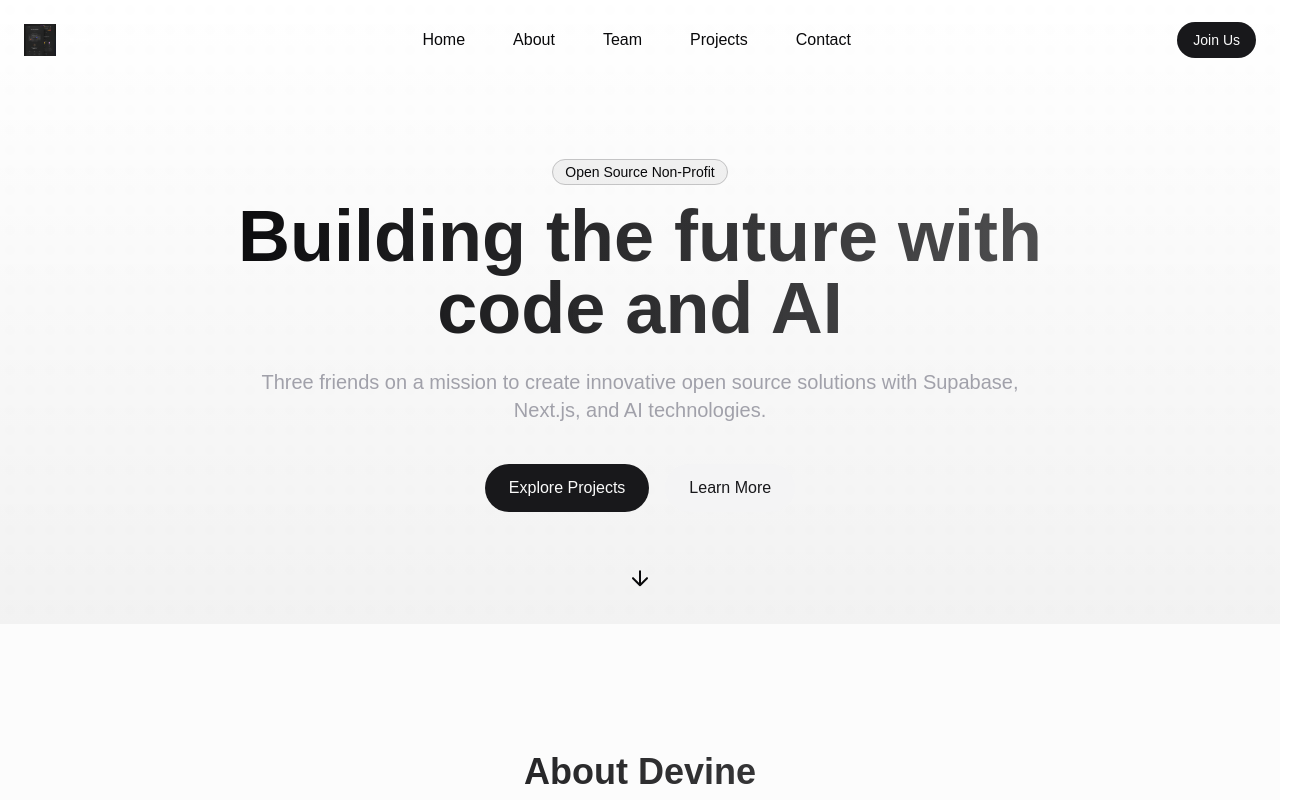
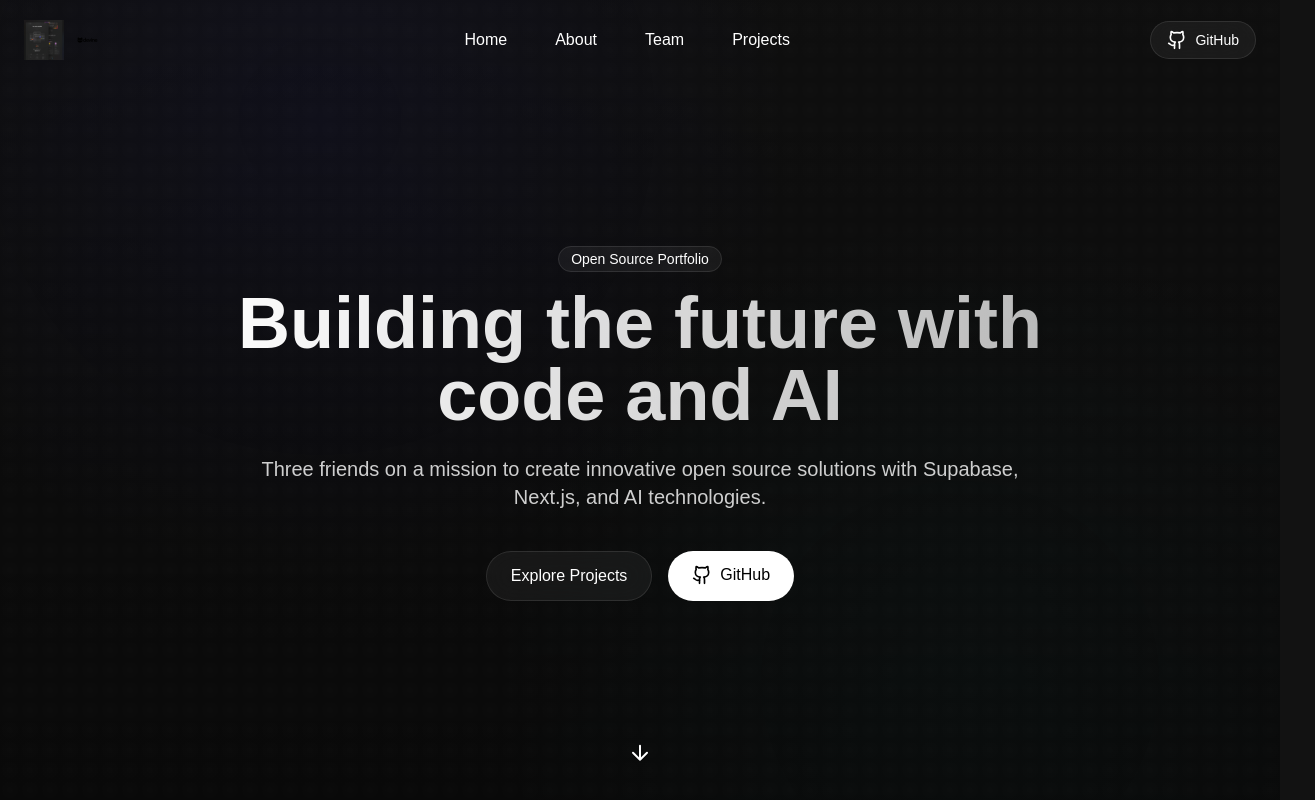
Before and after one commit to lemesvini/portfolio, a React (Vite) app: page / in a window 1280 px wide. Shown: the top 800 px of the page, 1315 px wide, since content can reach past the window. Built offline with nearby package versions, Linux system fonts and the light colour scheme; a web font is replaced by a local one.

Commit message:
Refactor: Update UI and content
- Updated logo, removed contact section, and adjusted styling for a portfolio-style website.
- Modified hero section and overall design to match the provided example.

```diff
--- a/index.html
+++ b/index.html
@@ -1,23 +1,23 @@
 
 <!DOCTYPE html>
-<html lang="en">
+<html lang="en" class="dark">
   <head>
     <meta charset="UTF-8" />
     <meta name="viewport" content="width=device-width, initial-scale=1.0" />
     <title>Devine - Open Source Creators</title>
-    <meta name="description" content="Devine is an open source non-profit organization where João, Higor, and Vini build tech with AI and code." />
+    <meta name="description" content="Devine is an open source portfolio showcasing projects by João, Higor, and Vini built with AI, Next.js, and Supabase." />
     <meta name="author" content="Devine" />
 
     <link rel="icon" href="/public/lovable-uploads/7f433aee-d1b3-4950-8833-ba121c335c98.png" type="image/png" />
     <link href="https://api.fontshare.com/v2/css?f[]=satoshi@400,500,700&display=swap" rel="stylesheet">
 
     <meta property="og:title" content="Devine - Open Source Creators" />
-    <meta property="og:description" content="Devine is an open source non-profit organization where João, Higor, and Vini build tech with AI and code." />
+    <meta property="og:description" content="Devine is an open source portfolio showcasing projects by João, Higor, and Vini built with AI, Next.js, and Supabase." />
     <meta property="og:type" content="website" />
     <meta property="og:image" content="https://lovable.dev/opengraph-image-p98pqg.png" />
 
     <meta name="twitter:card" content="summary_large_image" />
-    <meta name="twitter:site" content="@lovable_dev" />
+    <meta name="twitter:site" content="@devine_dev" />
     <meta name="twitter:image" content="https://lovable.dev/opengraph-image-p98pqg.png" />
   </head>
 
--- a/src/components/Footer.tsx
+++ b/src/components/Footer.tsx
@@ -2,135 +2,61 @@
 import { motion } from "framer-motion";
 
 const Footer = () => {
+  const currentYear = new Date().getFullYear();
+
   return (
-    <footer className="bg-secondary/30 py-12 md:py-16">
+    <footer className="py-12 relative">
       <div className="container mx-auto px-4 md:px-6">
-        <div className="grid grid-cols-1 md:grid-cols-4 gap-8">
-          <div className="md:col-span-1">
-            <motion.a
-              href="#"
-              className="flex items-center gap-2 mb-4"
-              whileHover={{ scale: 1.05 }}
-              whileTap={{ scale: 0.95 }}
+        <div className="flex flex-col items-center">
+          <motion.div
+            className="flex items-center gap-2 mb-6"
+            initial={{ opacity: 0, y: 20 }}
+            whileInView={{ opacity: 1, y: 0 }}
+            viewport={{ once: true }}
+            transition={{ duration: 0.5 }}
           >
             <img
               src="/public/lovable-uploads/7f433aee-d1b3-4950-8833-ba121c335c98.png"
               alt="Devine Logo"
-                className="h-8 w-8"
+              className="h-10 w-10"
             />
             <img
-                src="/public/lovable-uploads/370e2637-66ca-4f0c-9085-f768057aa3c6.png"
+              src="/public/lovable-uploads/f73ef3aa-e2f4-46e7-9526-b71060400587.png"
               alt="Devine"
-                className="h-8 hidden dark:block"
+              className="h-8"
             />
-              <img
-                src="/public/lovable-uploads/a3610741-2d70-4b1e-98cd-2b831c66e7b3.png"
-                alt="Devine"
-                className="h-8 block dark:hidden"
-              />
-            </motion.a>
+          </motion.div>
 
-            <p className="text-muted-foreground mb-4 max-w-xs">
-              An open source non-profit organization focused on building innovative technology with AI and code.
-            </p>
-
-            <div className="flex gap-4">
-              <motion.a
-                href="https://github.com"
-                target="_blank"
-                rel="noopener noreferrer"
-                className="p-2 rounded-full bg-background border border-border hover:bg-secondary text-foreground"
-                whileHover={{ y: -3, transition: { duration: 0.2 } }}
+          <motion.div
+            className="flex gap-6 mb-8"
+            initial={{ opacity: 0, y: 20 }}
+            whileInView={{ opacity: 1, y: 0 }}
+            viewport={{ once: true }}
+            transition={{ duration: 0.5, delay: 0.1 }}
           >
-                <svg xmlns="http://www.w3.org/2000/svg" width="18" height="18" viewBox="0 0 24 24" fill="none" stroke="currentColor" strokeWidth="2" strokeLinecap="round" strokeLinejoin="round">
+            <a href="https://github.com/devine-org" target="_blank" rel="noopener noreferrer" className="text-white/70 hover:text-white transition-colors">
+              <svg xmlns="http://www.w3.org/2000/svg" width="24" height="24" viewBox="0 0 24 24" fill="none" stroke="currentColor" strokeWidth="2" strokeLinecap="round" strokeLinejoin="round">
                 <path d="M15 22v-4a4.8 4.8 0 0 0-1-3.5c3 0 6-2 6-5.5.08-1.25-.27-2.48-1-3.5.28-1.15.28-2.35 0-3.5 0 0-1 0-3 1.5-2.64-.5-5.36-.5-8 0C6 2 5 2 5 2c-.3 1.15-.3 2.35 0 3.5A5.403 5.403 0 0 0 4 9c0 3.5 3 5.5 6 5.5-.39.49-.68 1.05-.85 1.65-.17.6-.22 1.23-.15 1.85v4"></path>
                 <path d="M9 18c-4.51 2-5-2-7-2"></path>
               </svg>
-              </motion.a>
-
-              <motion.a
-                href="https://twitter.com"
-                target="_blank"
-                rel="noopener noreferrer"
-                className="p-2 rounded-full bg-background border border-border hover:bg-secondary text-foreground"
-                whileHover={{ y: -3, transition: { duration: 0.2 } }}
-              >
-                <svg xmlns="http://www.w3.org/2000/svg" width="18" height="18" viewBox="0 0 24 24" fill="none" stroke="currentColor" strokeWidth="2" strokeLinecap="round" strokeLinejoin="round">
+            </a>
+            <a href="https://twitter.com" target="_blank" rel="noopener noreferrer" className="text-white/70 hover:text-white transition-colors">
+              <svg xmlns="http://www.w3.org/2000/svg" width="24" height="24" viewBox="0 0 24 24" fill="none" stroke="currentColor" strokeWidth="2" strokeLinecap="round" strokeLinejoin="round">
                 <path d="M22 4s-.7 2.1-2 3.4c1.6 10-9.4 17.3-18 11.6 2.2.1 4.4-.6 6-2C3 15.5.5 9.6 3 5c2.2 2.6 5.6 4.1 9 4-.9-4.2 4-6.6 7-3.8 1.1 0 3-1.2 3-1.2z"></path>
               </svg>
-              </motion.a>
+            </a>
+          </motion.div>
 
-              <motion.a
-                href="https://linkedin.com"
-                target="_blank"
-                rel="noopener noreferrer"
-                className="p-2 rounded-full bg-background border border-border hover:bg-secondary text-foreground"
-                whileHover={{ y: -3, transition: { duration: 0.2 } }}
+          <motion.div
+            className="text-center text-white/60 text-sm"
+            initial={{ opacity: 0, y: 20 }}
+            whileInView={{ opacity: 1, y: 0 }}
+            viewport={{ once: true }}
+            transition={{ duration: 0.5, delay: 0.2 }}
           >
-                <svg xmlns="http://www.w3.org/2000/svg" width="18" height="18" viewBox="0 0 24 24" fill="none" stroke="currentColor" strokeWidth="2" strokeLinecap="round" strokeLinejoin="round">
-                  <path d="M16 8a6 6 0 0 1 6 6v7h-4v-7a2 2 0 0 0-2-2 2 2 0 0 0-2 2v7h-4v-7a6 6 0 0 1 6-6z"></path>
-                  <rect x="2" y="9" width="4" height="12"></rect>
-                  <circle cx="4" cy="4" r="2"></circle>
-                </svg>
-              </motion.a>
-            </div>
-          </div>
-
-          <div>
-            <h3 className="text-lg font-semibold mb-4">Company</h3>
-            <ul className="space-y-2">
-              <li><a href="#about" className="text-muted-foreground hover:text-foreground transition-colors">About</a></li>
-              <li><a href="#team" className="text-muted-foreground hover:text-foreground transition-colors">Team</a></li>
-              <li><a href="#projects" className="text-muted-foreground hover:text-foreground transition-colors">Projects</a></li>
-              <li><a href="#contact" className="text-muted-foreground hover:text-foreground transition-colors">Contact</a></li>
-            </ul>
-          </div>
-
-          <div>
-            <h3 className="text-lg font-semibold mb-4">Resources</h3>
-            <ul className="space-y-2">
-              <li><a href="#" className="text-muted-foreground hover:text-foreground transition-colors">Documentation</a></li>
-              <li><a href="#" className="text-muted-foreground hover:text-foreground transition-colors">Blog</a></li>
-              <li><a href="#" className="text-muted-foreground hover:text-foreground transition-colors">Careers</a></li>
-              <li><a href="#" className="text-muted-foreground hover:text-foreground transition-colors">Terms of Service</a></li>
-            </ul>
-          </div>
-
-          <div>
-            <h3 className="text-lg font-semibold mb-4">Newsletter</h3>
-            <p className="text-muted-foreground mb-4">Stay updated with our latest projects and news.</p>
-
-            <div className="flex">
-              <input
-                type="email"
-                placeholder="Your email address"
-                className="px-4 py-2 rounded-l-lg border-y border-l border-border bg-secondary/30 focus:outline-none focus:ring-2 focus:ring-primary/30 flex-grow"
-              />
-              <motion.button
-                className="px-4 py-2 rounded-r-lg bg-primary text-primary-foreground font-medium transition-colors hover:bg-primary/90"
-                whileHover={{ scale: 1.05 }}
-                whileTap={{ scale: 0.95 }}
-              >
-                Subscribe
-              </motion.button>
-            </div>
-          </div>
-        </div>
-
-        <div className="mt-12 pt-6 border-t">
-          <p className="text-center text-muted-foreground text-sm">
-            © {new Date().getFullYear()} Devine. All rights reserved.
-            Built with
-            <svg
-              xmlns="http://www.w3.org/2000/svg"
-              className="inline-block h-4 w-4 text-red-500 mx-1"
-              viewBox="0 0 24 24"
-              fill="currentColor"
-            >
-              <path d="M12 21.35l-1.45-1.32C5.4 15.36 2 12.28 2 8.5 2 5.42 4.42 3 7.5 3c1.74 0 3.41.81 4.5 2.09C13.09 3.81 14.76 3 16.5 3 19.58 3 22 5.42 22 8.5c0 3.78-3.4 6.86-8.55 11.54L12 21.35z"/>
-            </svg>
-            by João, Higor, and Vini.
-          </p>
+            <p>© {currentYear} Devine. All rights reserved.</p>
+            <p className="mt-1">Open source collective by João, Higor, and Vini.</p>
+          </motion.div>
         </div>
       </div>
     </footer>
--- a/src/components/Hero.tsx
+++ b/src/components/Hero.tsx
@@ -3,17 +3,17 @@ import { motion } from "framer-motion";
 
 const Hero = () => {
   return (
-    <section id="home" className="relative pt-32 pb-20 md:pt-40 md:pb-28 overflow-hidden">
+    <section id="home" className="relative min-h-screen pt-32 pb-20 md:pt-40 md:pb-28 flex items-center overflow-hidden">
       <div className="absolute inset-0 hero-gradient -z-10"></div>
       <div
         className="absolute inset-0 -z-10 opacity-30"
         style={{
-          backgroundImage: 'radial-gradient(circle at center, rgba(0,0,0,0.01) 0%, rgba(0,0,0,0) 70%)',
+          backgroundImage: 'radial-gradient(circle at center, rgba(255,255,255,0.03) 0%, transparent 70%)',
           backgroundSize: '20px 20px'
         }}
       ></div>
 
-      <div className="container mx-auto px-4 md:px-6">
+      <div className="container mx-auto px-4 md:px-6 relative z-10">
         <div className="flex flex-col items-center text-center max-w-4xl mx-auto">
           <motion.div
             initial={{ opacity: 0, y: 20 }}
@@ -21,8 +21,8 @@ const Hero = () => {
             transition={{ duration: 0.5 }}
             className="mb-4"
           >
-            <span className="px-3 py-1 text-sm font-medium rounded-full border border-primary/20 bg-primary/5">
-              Open Source Non-Profit
+            <span className="px-3 py-1 text-sm font-medium rounded-full glass">
+              Open Source Portfolio
             </span>
           </motion.div>
 
@@ -36,7 +36,7 @@ const Hero = () => {
           </motion.h1>
 
           <motion.p
-            className="text-lg md:text-xl text-muted-foreground mb-10 max-w-3xl"
+            className="text-lg md:text-xl text-white/80 mb-10 max-w-3xl"
             initial={{ opacity: 0, y: 20 }}
             animate={{ opacity: 1, y: 0 }}
             transition={{ duration: 0.5, delay: 0.2 }}
@@ -53,7 +53,7 @@ const Hero = () => {
           >
             <motion.a
               href="#projects"
-              className="px-6 py-3 rounded-full bg-primary text-primary-foreground font-medium transition-colors hover:bg-primary/90"
+              className="px-6 py-3 rounded-full glass border border-white/10 font-medium transition-all hover:bg-white/10"
               whileHover={{ scale: 1.05 }}
               whileTap={{ scale: 0.95 }}
             >
@@ -61,12 +61,20 @@ const Hero = () => {
             </motion.a>
 
             <motion.a
-              href="#about"
-              className="px-6 py-3 rounded-full bg-secondary text-secondary-foreground font-medium transition-colors hover:bg-secondary/80"
+              href="https://github.com/devine-org"
+              target="_blank"
+              rel="noopener noreferrer"
+              className="px-6 py-3 rounded-full bg-white text-black font-medium transition-colors hover:bg-white/90"
               whileHover={{ scale: 1.05 }}
               whileTap={{ scale: 0.95 }}
             >
-              Learn More
+              <span className="flex items-center">
+                <svg xmlns="http://www.w3.org/2000/svg" width="20" height="20" viewBox="0 0 24 24" fill="none" stroke="currentColor" strokeWidth="2" strokeLinecap="round" strokeLinejoin="round" className="mr-2">
+                  <path d="M15 22v-4a4.8 4.8 0 0 0-1-3.5c3 0 6-2 6-5.5.08-1.25-.27-2.48-1-3.5.28-1.15.28-2.35 0-3.5 0 0-1 0-3 1.5-2.64-.5-5.36-.5-8 0C6 2 5 2 5 2c-.3 1.15-.3 2.35 0 3.5A5.403 5.403 0 0 0 4 9c0 3.5 3 5.5 6 5.5-.39.49-.68 1.05-.85 1.65-.17.6-.22 1.23-.15 1.85v4"></path>
+                  <path d="M9 18c-4.51 2-5-2-7-2"></path>
+                </svg>
+                GitHub
+              </span>
             </motion.a>
           </motion.div>
         </div>
--- a/src/components/Navbar.tsx
+++ b/src/components/Navbar.tsx
@@ -4,6 +4,7 @@ import { motion, useScroll, useTransform } from "framer-motion";
 
 const Navbar = () => {
   const [isScrolled, setIsScrolled] = useState(false);
+  const [isMobileMenuOpen, setIsMobileMenuOpen] = useState(false);
   const { scrollY } = useScroll();
 
   const navbarPosition = useTransform(
@@ -27,10 +28,14 @@ const Navbar = () => {
     return () => window.removeEventListener("scroll", handleScroll);
   }, []);
 
+  const toggleMobileMenu = () => {
+    setIsMobileMenuOpen(!isMobileMenuOpen);
+  };
+
   return (
     <motion.header
       className={`fixed top-0 z-50 w-full transition-all duration-300 ${
-        isScrolled ? "py-3 bg-background/80 backdrop-blur-lg border-b" : "py-5"
+        isScrolled ? "py-3 glass border-b border-white/10" : "py-5"
       }`}
       initial={{ opacity: 0, y: -20 }}
       animate={{ opacity: 1, y: 0 }}
@@ -52,15 +57,15 @@ const Navbar = () => {
           <img
             src="/public/lovable-uploads/7f433aee-d1b3-4950-8833-ba121c335c98.png"
             alt="Devine Logo"
-            className="h-8 w-8"
+            className="h-10 w-10"
           />
           <img
-            src="/public/lovable-uploads/370e2637-66ca-4f0c-9085-f768057aa3c6.png"
+            src="/public/lovable-uploads/f73ef3aa-e2f4-46e7-9526-b71060400587.png"
             alt="Devine"
             className="h-8 hidden dark:block"
           />
           <img
-            src="/public/lovable-uploads/a3610741-2d70-4b1e-98cd-2b831c66e7b3.png"
+            src="/public/lovable-uploads/d023f1f0-131d-4421-9c62-ca137a6b0e53.png"
             alt="Devine"
             className="h-8 block dark:hidden"
           />
@@ -71,19 +76,27 @@ const Navbar = () => {
           <a href="#about" className="nav-item">About</a>
           <a href="#team" className="nav-item">Team</a>
           <a href="#projects" className="nav-item">Projects</a>
-          <a href="#contact" className="nav-item">Contact</a>
         </nav>
 
         <motion.a
-          href="#contact"
-          className="hidden md:flex items-center px-4 py-2 rounded-full bg-primary text-primary-foreground text-sm font-medium transition-colors hover:bg-primary/90"
+          href="https://github.com/devine-org"
+          target="_blank"
+          rel="noopener noreferrer"
+          className="hidden md:flex items-center px-4 py-2 rounded-full glass text-sm font-medium transition-all hover:bg-white/10"
           whileHover={{ scale: 1.05 }}
           whileTap={{ scale: 0.95 }}
         >
-          Join Us
+          <svg xmlns="http://www.w3.org/2000/svg" width="20" height="20" viewBox="0 0 24 24" fill="none" stroke="currentColor" strokeWidth="2" strokeLinecap="round" strokeLinejoin="round" className="mr-2">
+            <path d="M15 22v-4a4.8 4.8 0 0 0-1-3.5c3 0 6-2 6-5.5.08-1.25-.27-2.48-1-3.5.28-1.15.28-2.35 0-3.5 0 0-1 0-3 1.5-2.64-.5-5.36-.5-8 0C6 2 5 2 5 2c-.3 1.15-.3 2.35 0 3.5A5.403 5.403 0 0 0 4 9c0 3.5 3 5.5 6 5.5-.39.49-.68 1.05-.85 1.65-.17.6-.22 1.23-.15 1.85v4"></path>
+            <path d="M9 18c-4.51 2-5-2-7-2"></path>
+          </svg>
+          GitHub
         </motion.a>
 
-        <button className="md:hidden p-2">
+        <button
+          className="md:hidden p-2 text-white"
+          onClick={toggleMobileMenu}
+        >
           <svg
             xmlns="http://www.w3.org/2000/svg"
             width="24"
@@ -95,12 +108,51 @@ const Navbar = () => {
             strokeLinecap="round"
             strokeLinejoin="round"
           >
-            <line x1="3" y1="12" x2="21" y2="12" />
-            <line x1="3" y1="6" x2="21" y2="6" />
-            <line x1="3" y1="18" x2="21" y2="18" />
+            {isMobileMenuOpen ? (
+              <>
+                <line x1="18" y1="6" x2="6" y2="18" />
+                <line x1="6" y1="6" x2="18" y2="18" />
+              </>
+            ) : (
+              <>
+                <line x1="3" y1="12" x2="21" y2="12" />
+                <line x1="3" y1="6" x2="21" y2="6" />
+                <line x1="3" y1="18" x2="21" y2="18" />
+              </>
+            )}
           </svg>
         </button>
       </motion.div>
+
+      {/* Mobile Menu */}
+      {isMobileMenuOpen && (
+        <motion.div
+          className="md:hidden absolute top-full left-0 right-0 glass"
+          initial={{ opacity: 0, y: -10 }}
+          animate={{ opacity: 1, y: 0 }}
+          exit={{ opacity: 0, y: -10 }}
+        >
+          <div className="flex flex-col p-4 space-y-3">
+            <a href="#home" className="nav-item" onClick={() => setIsMobileMenuOpen(false)}>Home</a>
+            <a href="#about" className="nav-item" onClick={() => setIsMobileMenuOpen(false)}>About</a>
+            <a href="#team" className="nav-item" onClick={() => setIsMobileMenuOpen(false)}>Team</a>
+            <a href="#projects" className="nav-item" onClick={() => setIsMobileMenuOpen(false)}>Projects</a>
+            <a
+              href="https://github.com/devine-org"
+              target="_blank"
+              rel="noopener noreferrer"
+              className="flex items-center px-4 py-2 rounded-full glass text-sm font-medium transition-all hover:bg-white/10"
+              onClick={() => setIsMobileMenuOpen(false)}
+            >
+              <svg xmlns="http://www.w3.org/2000/svg" width="20" height="20" viewBox="0 0 24 24" fill="none" stroke="currentColor" strokeWidth="2" strokeLinecap="round" strokeLinejoin="round" className="mr-2">
+                <path d="M15 22v-4a4.8 4.8 0 0 0-1-3.5c3 0 6-2 6-5.5.08-1.25-.27-2.48-1-3.5.28-1.15.28-2.35 0-3.5 0 0-1 0-3 1.5-2.64-.5-5.36-.5-8 0C6 2 5 2 5 2c-.3 1.15-.3 2.35 0 3.5A5.403 5.403 0 0 0 4 9c0 3.5 3 5.5 6 5.5-.39.49-.68 1.05-.85 1.65-.17.6-.22 1.23-.15 1.85v4"></path>
+                <path d="M9 18c-4.51 2-5-2-7-2"></path>
+              </svg>
+              GitHub
+            </a>
+          </div>
+        </motion.div>
+      )}
     </motion.header>
   );
 };
--- a/src/index.css
+++ b/src/index.css
@@ -5,47 +5,6 @@
 
 @layer base {
   :root {
-    --background: 0 0% 100%;
-    --foreground: 240 10% 3.9%;
-
-    --card: 0 0% 100%;
-    --card-foreground: 240 10% 3.9%;
-
-    --popover: 0 0% 100%;
-    --popover-foreground: 240 10% 3.9%;
-
-    --primary: 240 5.9% 10%;
-    --primary-foreground: 0 0% 98%;
-
-    --secondary: 240 4.8% 95.9%;
-    --secondary-foreground: 240 5.9% 10%;
-
-    --muted: 240 4.8% 95.9%;
-    --muted-foreground: 240 5% 64.9%;
-
-    --accent: 240 4.8% 95.9%;
-    --accent-foreground: 240 5.9% 10%;
-
-    --destructive: 0 84.2% 60.2%;
-    --destructive-foreground: 0 0% 98%;
-
-    --border: 240 5.9% 90%;
-    --input: 240 5.9% 90%;
-    --ring: 240 5.9% 10%;
-
-    --radius: 0.5rem;
-
-    --sidebar-background: 0 0% 98%;
-    --sidebar-foreground: 240 5.3% 26.1%;
-    --sidebar-primary: 240 5.9% 10%;
-    --sidebar-primary-foreground: 0 0% 98%;
-    --sidebar-accent: 240 4.8% 95.9%;
-    --sidebar-accent-foreground: 240 5.9% 10%;
-    --sidebar-border: 220 13% 91%;
-    --sidebar-ring: 217.2 91.2% 59.8%;
-  }
-
-  .dark {
     --background: 240 10% 3.9%;
     --foreground: 0 0% 98%;
 
@@ -73,6 +32,9 @@
     --border: 240 3.7% 15.9%;
     --input: 240 3.7% 15.9%;
     --ring: 240 4.9% 83.9%;
+
+    --radius: 0.5rem;
+
     --sidebar-background: 240 5.9% 10%;
     --sidebar-foreground: 240 4.8% 95.9%;
     --sidebar-primary: 224.3 76.3% 48%;
@@ -97,24 +59,24 @@
 
 @layer components {
   .glass-card {
-    @apply backdrop-blur-lg bg-white/10 border border-white/20 rounded-2xl shadow-xl;
+    @apply backdrop-blur-lg bg-white/5 border border-white/10 rounded-2xl shadow-xl;
   }
 
   .hero-gradient {
-    background: linear-gradient(to bottom, rgba(255,255,255,0), rgba(0,0,0,0.05));
+    background: linear-gradient(to bottom, rgba(0,0,0,0.2), rgba(0,0,0,0.5));
   }
 
   .heading-gradient {
-    @apply bg-gradient-to-r from-foreground to-foreground/70 bg-clip-text text-transparent;
+    @apply bg-gradient-to-r from-white to-white/70 bg-clip-text text-transparent;
   }
 
   .nav-item {
-    @apply relative px-3 py-2 text-base font-medium transition-colors hover:text-primary;
+    @apply relative px-3 py-2 text-base font-medium transition-colors hover:text-primary/80;
   }
 
   .nav-item::after {
     content: '';
-    @apply absolute left-0 bottom-0 w-0 h-0.5 bg-primary transition-all duration-300;
+    @apply absolute left-0 bottom-0 w-0 h-0.5 bg-white transition-all duration-300;
   }
 
   .nav-item:hover::after {
@@ -128,4 +90,27 @@ html {
 
 body {
   overflow-x: hidden;
+  background-color: #121212;
+  background-image:
+    radial-gradient(circle at 25% 15%, rgba(50, 50, 180, 0.1) 0%, transparent 40%),
+    radial-gradient(circle at 75% 85%, rgba(50, 180, 180, 0.05) 0%, transparent 40%);
+  background-attachment: fixed;
 }
+
+/* Glassmorphism utilities */
+.glass {
+  @apply backdrop-blur-lg bg-white/5 border border-white/10;
+}
+
+.glass-card {
+  @apply glass rounded-xl shadow-lg;
+}
+
+.floating {
+  animation: floating 6s ease-in-out infinite;
+}
+
+@keyframes floating {
+  0%, 100% { transform: translateY(0); }
+  50% { transform: translateY(-10px); }
+}
--- a/src/pages/Index.tsx
+++ b/src/pages/Index.tsx
@@ -5,7 +5,6 @@ import Hero from "../components/Hero";
 import About from "../components/About";
 import Team from "../components/Team";
 import Projects from "../components/Projects";
-import Contact from "../components/Contact";
 import Footer from "../components/Footer";
 
 const Index = () => {
@@ -29,13 +28,12 @@ const Index = () => {
   }, []);
 
   return (
-    <div className="min-h-screen">
+    <div className="min-h-screen text-white">
       <Navbar />
       <Hero />
       <About />
       <Team />
       <Projects />
-      <Contact />
       <Footer />
     </div>
   );
```
Also changed, not shown: src/components/Projects.tsx (+29 -13 lines), public/lovable-uploads/d023f1f0-131d-4421-9c62-ca137a6b0e53.png (added), public/lovable-uploads/f73ef3aa-e2f4-46e7-9526-b71060400587.png (added). Lines whose indentation alone changed are shown as unchanged.
